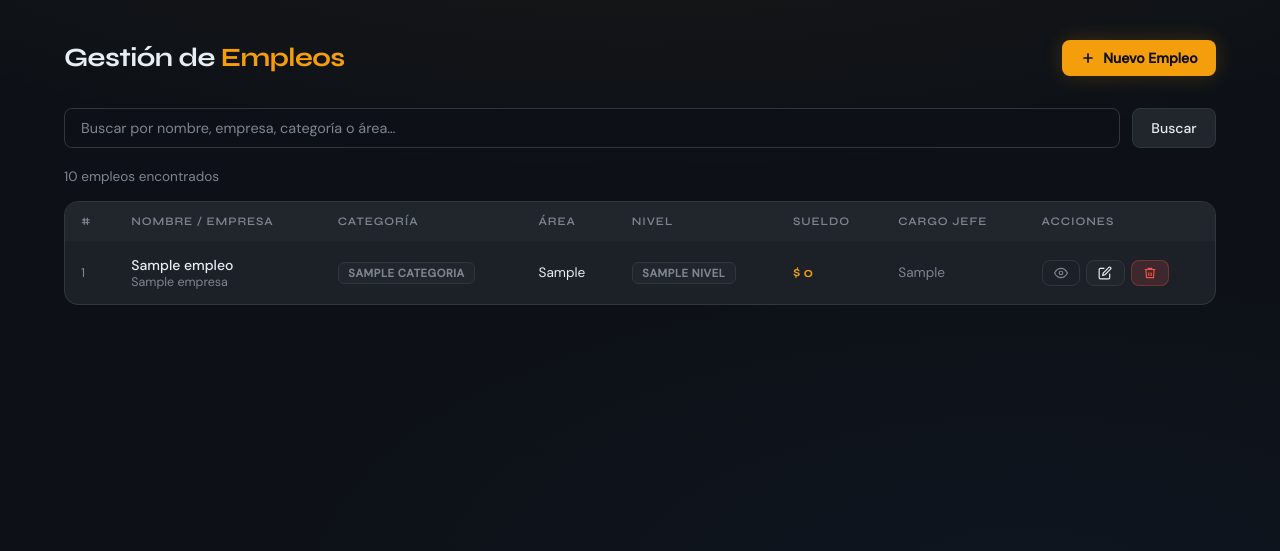
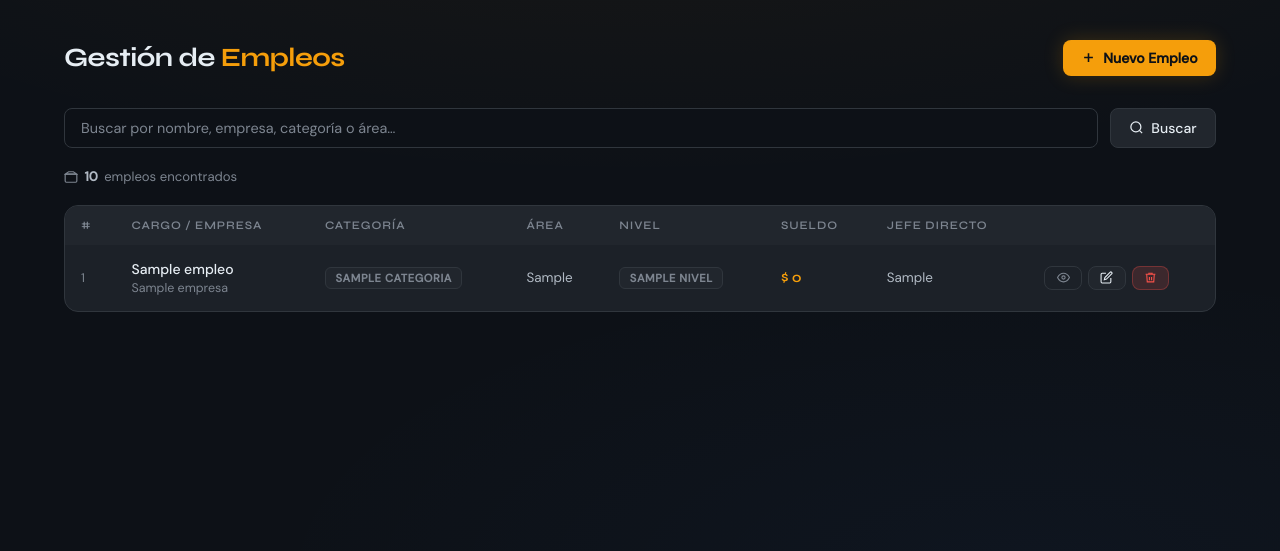
Before and after one commit to DavidSantiagoEscamilla/hexagonal-empleo-app, a PHP site: template src/Infrastructure/View/templates/empleo/index.php in a window 1280 px wide. Shown: the part 59-610 px from the top of the page. Run offline with PHP 8.4, Linux system fonts and the light colour scheme; the template is opened without the code that fills it: most values are stand-ins (such as "Sample title", 1, 10 or a date in 2020); data that the repository does not hold is empty.

Commit message:
style: actualizar template de listado de empleos con iconos SVG y markup mejorado

```diff
--- a/src/Infrastructure/View/templates/empleo/index.php
+++ b/src/Infrastructure/View/templates/empleo/index.php
@@ -3,7 +3,7 @@
 <div class="page-header">
     <h1>Gestión de <span>Empleos</span></h1>
     <a href="/empleos/crear" class="btn btn-primary">
-        <svg width="16" height="16" fill="none" stroke="currentColor" stroke-width="2.5" viewBox="0 0 24 24"><path d="M12 5v14M5 12h14"/></svg>
+        <svg width="15" height="15" fill="none" stroke="currentColor" stroke-width="2.5" viewBox="0 0 24 24"><path d="M12 5v14M5 12h14"/></svg>
         Nuevo Empleo
     </a>
 </div>
@@ -17,25 +17,39 @@
         placeholder="Buscar por nombre, empresa, categoría o área…"
         autocomplete="off"
     >
-    <button type="submit" class="btn btn-secondary">Buscar</button>
+    <button type="submit" class="btn btn-secondary">
+        <svg width="15" height="15" fill="none" stroke="currentColor" stroke-width="2" viewBox="0 0 24 24"><circle cx="11" cy="11" r="8"/><path d="M21 21l-4.35-4.35"/></svg>
+        Buscar
+    </button>
     <?php if ($search): ?>
-        <a href="/empleos" class="btn btn-ghost">✕ Limpiar</a>
+        <a href="/empleos" class="btn btn-ghost">
+            <svg width="13" height="13" fill="none" stroke="currentColor" stroke-width="2.5" viewBox="0 0 24 24"><path d="M18 6 6 18M6 6l12 12"/></svg>
+            Limpiar
+        </a>
     <?php endif; ?>
 </form>
 
-<!-- Stats row -->
-<p style="font-size:.85rem;color:var(--muted);margin-bottom:1rem;">
-    <?= $total ?> empleo<?= $total !== 1 ? 's' : '' ?> encontrado<?= $total !== 1 ? 's' : '' ?>
-    <?= $search ? ' para "<strong style="color:var(--white)">' . htmlspecialchars($search) . '</strong>"' : '' ?>
+<!-- Stats -->
+<p class="stats-row">
+    <svg width="14" height="14" fill="none" stroke="currentColor" stroke-width="2" viewBox="0 0 24 24"><rect x="2" y="7" width="20" height="14" rx="2"/><path d="M16 3H8L2 7h20l-6-4z"/></svg>
+    <strong><?= $total ?></strong> empleo<?= $total !== 1 ? 's' : '' ?> encontrado<?= $total !== 1 ? 's' : '' ?>
+    <?php if ($search): ?>
+        &nbsp;para "<strong><?= htmlspecialchars($search) ?></strong>"
+    <?php endif; ?>
 </p>
 
 <?php if (empty($empleos)): ?>
+
 <div class="empty-state">
-    <div class="empty-state__icon">📭</div>
+    <span class="empty-state__icon">📭</span>
     <div class="empty-state__title">No hay empleos registrados</div>
-    <p style="margin-bottom:1.5rem">Comienza creando el primer registro.</p>
-    <a href="/empleos/crear" class="btn btn-primary">Crear Empleo</a>
+    <p>Comienza agregando el primer empleo para gestionar tus oportunidades laborales.</p>
+    <a href="/empleos/crear" class="btn btn-primary">
+        <svg width="15" height="15" fill="none" stroke="currentColor" stroke-width="2.5" viewBox="0 0 24 24"><path d="M12 5v14M5 12h14"/></svg>
+        Crear primer empleo
+    </a>
 </div>
+
 <?php else: ?>
 
 <div class="table-wrap">
@@ -43,13 +57,13 @@
     <thead>
         <tr>
             <th>#</th>
-            <th>Nombre / Empresa</th>
+            <th>Cargo / Empresa</th>
             <th>Categoría</th>
             <th>Área</th>
             <th>Nivel</th>
             <th>Sueldo</th>
-            <th>Cargo Jefe</th>
-            <th>Acciones</th>
+            <th>Jefe directo</th>
+            <th></th>
         </tr>
     </thead>
     <tbody>
@@ -66,36 +80,34 @@
     foreach ($empleos as $e):
     ?>
     <tr>
-        <td style="color:var(--muted);font-size:.8rem;"><?= $num++ ?></td>
+        <td class="cell-num"><?= $num++ ?></td>
         <td>
-            <div style="font-weight:500;color:var(--white)"><?= htmlspecialchars($e['nombre']) ?></div>
-            <div style="font-size:.78rem;color:var(--muted)"><?= htmlspecialchars($e['empresa']) ?></div>
+            <div class="cell-nombre"><?= htmlspecialchars($e['nombre']) ?></div>
+            <div class="cell-empresa"><?= htmlspecialchars($e['empresa']) ?></div>
         </td>
         <td><span class="badge badge-default"><?= htmlspecialchars($e['categoria']) ?></span></td>
-        <td style="font-size:.85rem"><?= htmlspecialchars($e['area_trabajo']) ?></td>
+        <td class="cell-area"><?= htmlspecialchars($e['area_trabajo']) ?></td>
         <td>
             <span class="badge <?= $nivelColor[$e['nivel']] ?? 'badge-default' ?>">
                 <?= htmlspecialchars($e['nivel']) ?>
             </span>
         </td>
-        <td style="font-family:'Syne',sans-serif;color:var(--amber);font-weight:600;white-space:nowrap">
-            $ <?= number_format((float)$e['sueldo'], 0, ',', '.') ?>
-        </td>
-        <td style="font-size:.85rem;color:var(--muted)"><?= htmlspecialchars($e['cargo_jefe']) ?></td>
+        <td class="cell-sueldo">$ <?= number_format((float)$e['sueldo'], 0, ',', '.') ?></td>
+        <td class="cell-area"><?= htmlspecialchars($e['cargo_jefe']) ?></td>
         <td>
             <div class="actions">
                 <a href="/empleos/ver?id=<?= urlencode($e['id']) ?>" class="btn btn-ghost btn-sm" title="Ver detalle">
-                    <svg width="14" height="14" fill="none" stroke="currentColor" stroke-width="2" viewBox="0 0 24 24"><path d="M1 12s4-8 11-8 11 8 11 8-4 8-11 8-11-8-11-8z"/><circle cx="12" cy="12" r="3"/></svg>
+                    <svg width="13" height="13" fill="none" stroke="currentColor" stroke-width="2" viewBox="0 0 24 24"><path d="M1 12s4-8 11-8 11 8 11 8-4 8-11 8-11-8-11-8z"/><circle cx="12" cy="12" r="3"/></svg>
                 </a>
                 <a href="/empleos/editar?id=<?= urlencode($e['id']) ?>" class="btn btn-secondary btn-sm" title="Editar">
-                    <svg width="14" height="14" fill="none" stroke="currentColor" stroke-width="2" viewBox="0 0 24 24"><path d="M11 4H4a2 2 0 0 0-2 2v14a2 2 0 0 0 2 2h14a2 2 0 0 0 2-2v-7"/><path d="M18.5 2.5a2.121 2.121 0 0 1 3 3L12 15l-4 1 1-4 9.5-9.5z"/></svg>
+                    <svg width="13" height="13" fill="none" stroke="currentColor" stroke-width="2" viewBox="0 0 24 24"><path d="M11 4H4a2 2 0 0 0-2 2v14a2 2 0 0 0 2 2h14a2 2 0 0 0 2-2v-7"/><path d="M18.5 2.5a2.121 2.121 0 0 1 3 3L12 15l-4 1 1-4 9.5-9.5z"/></svg>
                 </a>
                 <button
                     class="btn btn-danger btn-sm"
                     title="Eliminar"
                     onclick="confirmDelete('<?= htmlspecialchars($e['id']) ?>','<?= htmlspecialchars(addslashes($e['nombre'])) ?>')"
                 >
-                    <svg width="14" height="14" fill="none" stroke="currentColor" stroke-width="2" viewBox="0 0 24 24"><polyline points="3 6 5 6 21 6"/><path d="M19 6l-1 14H6L5 6"/><path d="M10 11v6M14 11v6"/><path d="M9 6V4h6v2"/></svg>
+                    <svg width="13" height="13" fill="none" stroke="currentColor" stroke-width="2" viewBox="0 0 24 24"><polyline points="3 6 5 6 21 6"/><path d="M19 6l-1 14H6L5 6"/><path d="M10 11v6M14 11v6"/><path d="M9 6V4h6v2"/></svg>
                 </button>
             </div>
         </td>
@@ -109,9 +121,11 @@
 <?php if ($totalPages > 1): ?>
 <div class="pagination">
     <?php if ($page > 1): ?>
-        <a href="?page=<?= $page-1 ?>&search=<?= urlencode($search) ?>" title="Anterior">‹</a>
+        <a href="?page=<?= $page-1 ?>&search=<?= urlencode($search) ?>" title="Anterior">
+            <svg width="14" height="14" fill="none" stroke="currentColor" stroke-width="2.5" viewBox="0 0 24 24"><path d="M15 18l-6-6 6-6"/></svg>
+        </a>
     <?php else: ?>
-        <span class="disabled">‹</span>
+        <span class="disabled"><svg width="14" height="14" fill="none" stroke="currentColor" stroke-width="2.5" viewBox="0 0 24 24"><path d="M15 18l-6-6 6-6"/></svg></span>
     <?php endif; ?>
 
     <?php for ($i = max(1, $page-2); $i <= min($totalPages, $page+2); $i++): ?>
@@ -123,9 +137,11 @@
     <?php endfor; ?>
 
     <?php if ($page < $totalPages): ?>
-        <a href="?page=<?= $page+1 ?>&search=<?= urlencode($search) ?>" title="Siguiente">›</a>
+        <a href="?page=<?= $page+1 ?>&search=<?= urlencode($search) ?>" title="Siguiente">
+            <svg width="14" height="14" fill="none" stroke="currentColor" stroke-width="2.5" viewBox="0 0 24 24"><path d="M9 18l6-6-6-6"/></svg>
+        </a>
     <?php else: ?>
-        <span class="disabled">›</span>
+        <span class="disabled"><svg width="14" height="14" fill="none" stroke="currentColor" stroke-width="2.5" viewBox="0 0 24 24"><path d="M9 18l6-6-6-6"/></svg></span>
     <?php endif; ?>
 </div>
 <?php endif; ?>
```
